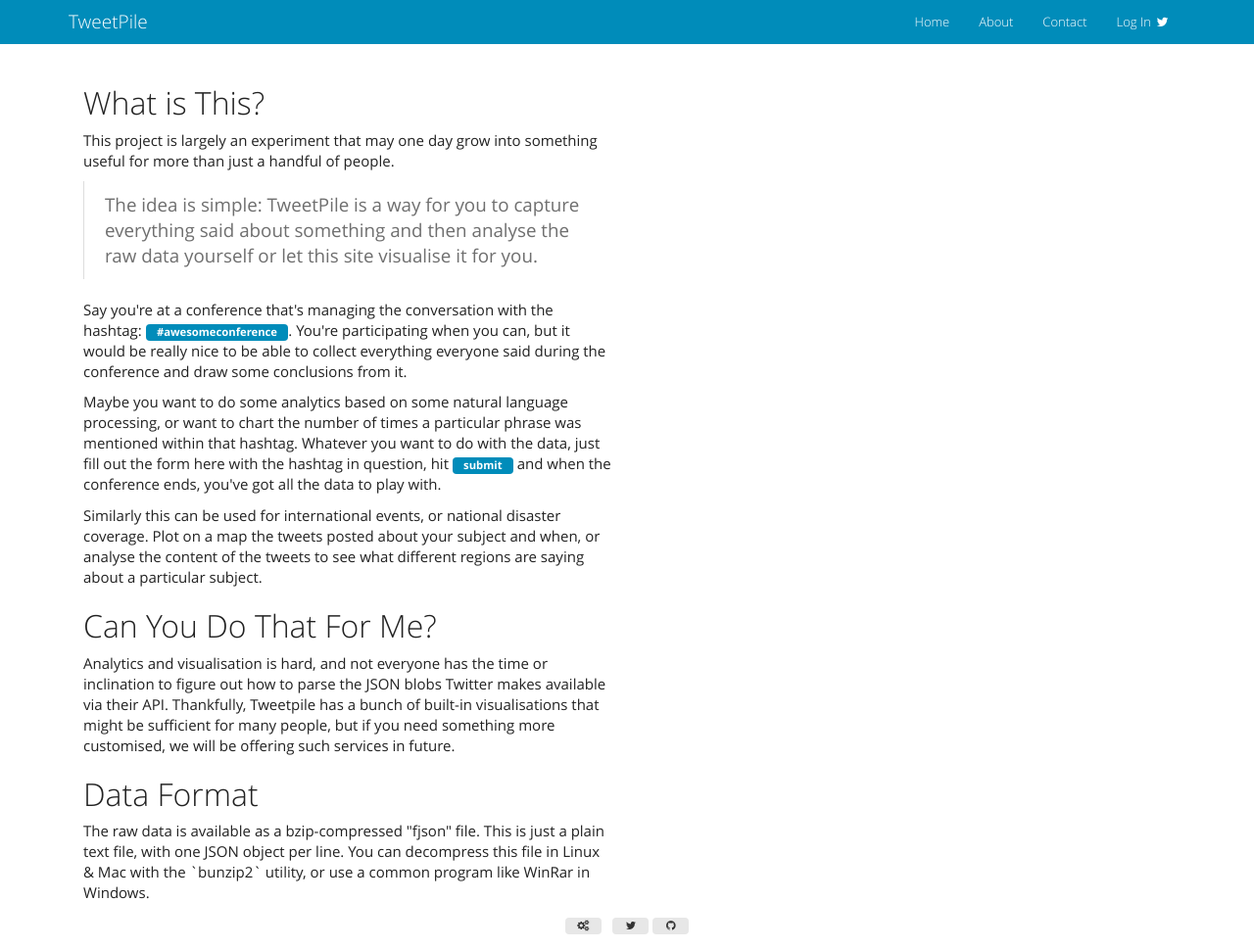
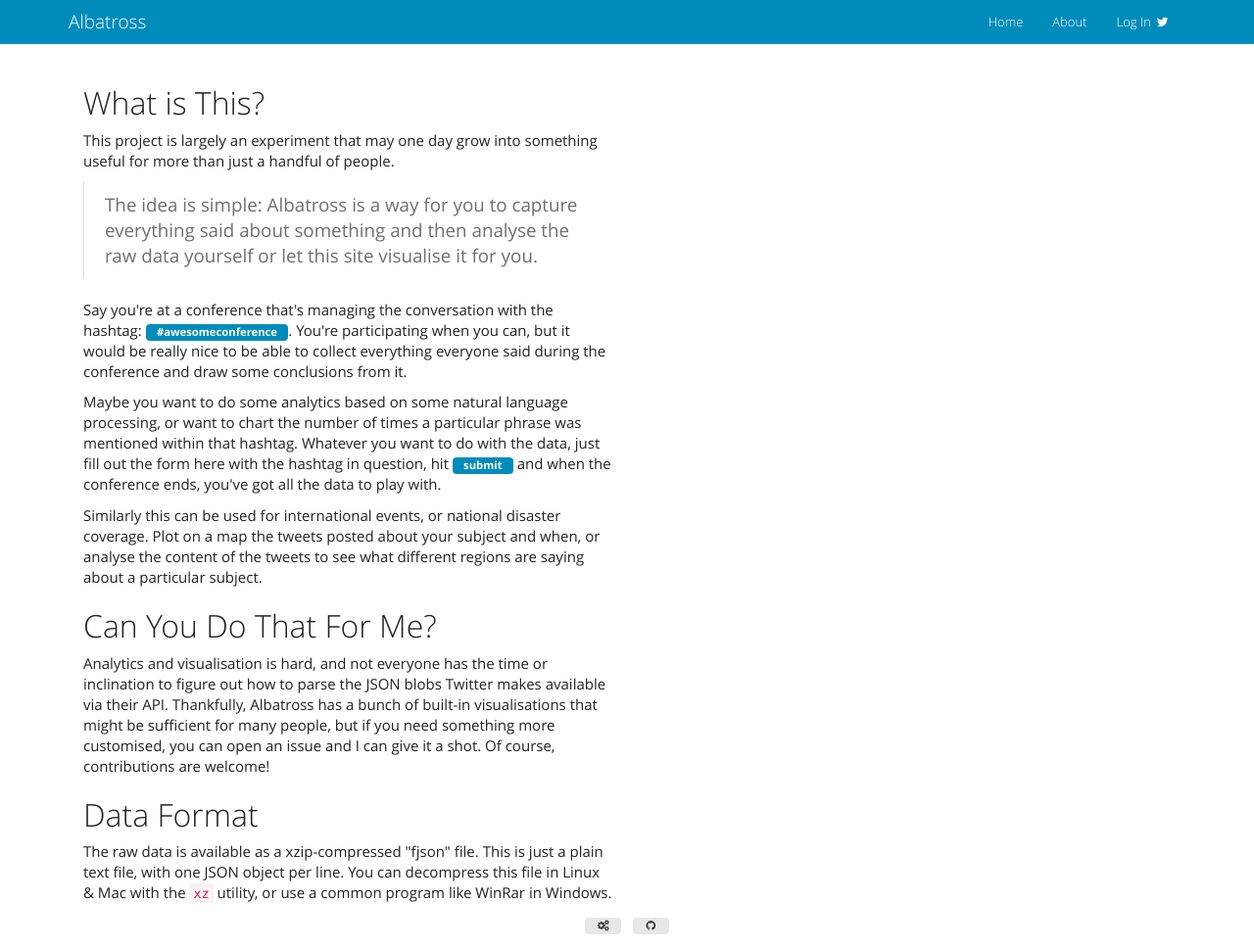
Before and after one commit to nilportugues/albatross, a Django app: template src/albatross/templates/albatross/about.html in a window 1280 px wide. Shown: the whole page at 98% size. Run offline with Django 3.2, Linux system fonts and the light colour scheme; the template is opened without the code that fills it, so the values that code supplies are empty; parts of the project's set-up code (start-up, migrations or seed data) failed here and were passed over; some libraries are stand-ins or nearby versions.

Commit message:
Clean up

```diff
--- a/src/albatross/templates/albatross/about.html
+++ b/src/albatross/templates/albatross/about.html
@@ -10,7 +10,7 @@
       useful for more than just a handful of people.
     </p>
     <blockquote><p>
-      The idea is simple: TweetPile is a way for you to capture everything said
+      The idea is simple: Albatross is a way for you to capture everything said
       about something and then analyse the raw data yourself or let this site
       visualise it for you.
     </p></blockquote>
@@ -39,15 +39,16 @@
     <p>
       Analytics and visualisation is hard, and not everyone has the time or
       inclination to figure out how to parse the JSON blobs Twitter makes
-      available via their API.  Thankfully, Tweetpile has a bunch of built-in
+      available via their API.  Thankfully, Albatross has a bunch of built-in
       visualisations that might be sufficient for many people, but if you need
-      something more customised, we will be offering such services in future.
+      something more customised, you can open an issue and I can give it a
+      shot.  Of course, contributions are welcome!
     </p>
     <h2>Data Format</h2>
     <p>
-      The raw data is available as a bzip-compressed "fjson" file.  This is just
+      The raw data is available as a xzip-compressed "fjson" file.  This is just
       a plain text file, with one JSON object per line.  You can decompress this
-      file in Linux &amp; Mac with the `bunzip2` utility, or use a common
+      file in Linux &amp; Mac with the <code>xz</code> utility, or use a common
       program like WinRar in Windows.
     </p>
   </div>
--- a/src/albatross/templates/albatross/base.html
+++ b/src/albatross/templates/albatross/base.html
@@ -2,7 +2,7 @@
 <html lang="en">
 
   <head>
-    <title>TweetPile: Collect whatever is said, about whatever you like.</title>
+    <title>Albatross: Collect whatever is said, about whatever you like.</title>
     <meta http-equiv="Content-Type" content="text/html; charset=utf-8"/>
     <meta name="viewport" content="width=device-width, initial-scale=1">
     <meta http-equiv="X-UA-Compatible" content="IE=edge" />
@@ -18,7 +18,7 @@
     <div class="navbar navbar-inverse">
       <div class="container">
         <div class="navbar-header">
-          <a href="{% url 'index' %}" class="navbar-brand">TweetPile</a>
+          <a href="{% url 'index' %}" class="navbar-brand">Albatross</a>
           <button class="navbar-toggle" type="button" data-toggle="collapse" data-target="#navbar-main">
             <i class="fa fa-bars"></i>
           </button>
@@ -50,7 +50,6 @@
         <div class="row">
           <div class="col-lg-12 text-center">
             <a href="{% url 'archives' %}" class="label label-default" data-toggle="tooltip" title="API"><i class="fa fa-gears fa-fw"></i><span class="sr-only">API</span></a> &nbsp;
-            <a href="https://twitter.com/thetweetpile" class="label label-default" data-toggle="tooltip" title="Say hello"><i class="fa fa-twitter fa-fw"></i><span class="sr-only">Contact</span></a>
             <a href="https://gitlab.com/danielquinn/albatross" class="label label-default" data-toggle="tooltip" title="{{ release|truncatechars:11|cut:'.' }}"><i class="fa fa-github fa-fw"></i><span class="sr-only">Code is on Gitlab</span></a>
           </div>
         </div>
--- a/src/albatross/templates/albatross/navigation.html
+++ b/src/albatross/templates/albatross/navigation.html
@@ -4,7 +4,6 @@
   <li><a href="{% url 'index' %}">Home</a></li>
 {% endif %}
 <li class="{{ navigation.about }}"><a href="{% url 'about' %}">About</a></li>
-<li class="{{ navigation.contact }}"><a href="{% url 'contact' %}">Contact</a></li>
 {% if not user.is_authenticated %}
   <li>
 		<a title="Log in with Twitter" href="{% provider_login_url 'twitter' %}">Log In <i class="fa fa-fw fa-twitter"></i></a>
--- a/src/archive/management/commands/collector.py
+++ b/src/archive/management/commands/collector.py
@@ -31,8 +31,6 @@
     LOOP_TIME = 1
     CHILL_TIME = 30  # 420: Enhance your calm
     LISTENER_WAIT_TIME = 5  # Time to wait between starting listeners
-
-    VERBOSITY_FILE = "/tmp/tweetpile-collector.verbosity"
 
     def __init__(self):
 
--- a/src/archive/management/listeners.py
+++ b/src/archive/management/listeners.py
@@ -78,7 +78,7 @@
         additional = "Source: {}".format(self.raw_data)
 
         self._alert(
-            "TweetPile collector exception [listener]", exception, additional)
+            "Collector exception [listener]", exception, additional)
 
         stderr.write("\n\nEXCEPTION:\n{}\n\nSource: {}\n".format(
             exception, additional))
@@ -98,7 +98,7 @@
             self.user.status = User.STATUS_DISABLED
             self.user.save(update_fields=("status",))
 
-        self._alert("TweetPile collector Twitter error", message)
+        self._alert("Collector Twitter error", message)
 
         stderr.write("ERROR: Twitter responded with {}".format(status_code))
 
@@ -111,7 +111,7 @@
         This is what happens if *Twitter* sends a disconnect, not if we
         disconnect from the stream ourselves.
         """
-        self._alert("TweetPile collector disconnect", str(notice))
+        self._alert("Collector disconnect", str(notice))
         stderr.write("\n\nTwitter disconnect: {}\n\n\n".format(notice))
         self.close_log()
         return False
```
Also changed, not shown: src/albatross/settings.py (+44 -47 lines), src/albatross/templates/rest_framework/api.html (+3 -11 lines).
